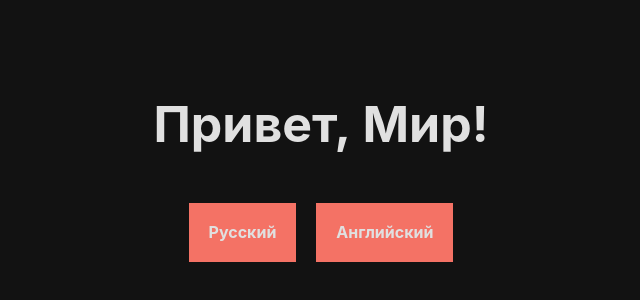
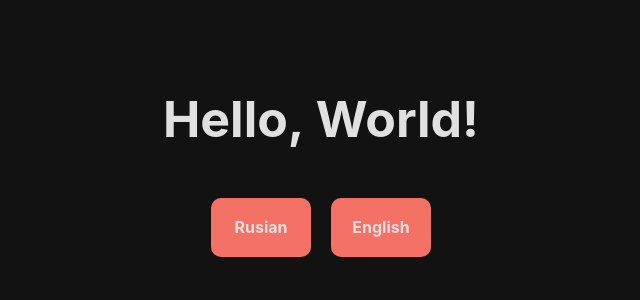
Before and after one commit to burydmitri/i18n--nuxt, a Nuxt app: page / in a window 1280 px wide. Shown: the part 238-538 px from the top of the page, without its empty margins (319-959 px from the left). Built offline with nearby package versions, Linux system fonts and the light colour scheme.

Commit message:
add lazy-load translations

```diff
--- /dev/null
+++ b/locales/en.js
@@ -0,0 +1,14 @@
+export default {
+  button: {
+    russian: 'Rusian',
+    english: 'English',
+  },
+  homeIntro: {
+    title: 'Hello, World!',
+  },
+  homeInfo: {
+    title: 'Some exp with i18n',
+    content:
+      'Lorem ipsum dolor sit amet consectetur, adipisicing elit. Hic eligendi sint molestiae natus. Eos reiciendis dicta accusamus rerum atque vero omnis, ea enim quisquam, fugiat laudantium. Quas, hic sint. Iure!',
+  },
+}
--- a/nuxt.config.js
+++ b/nuxt.config.js
@@ -57,34 +57,23 @@ export default {
   ],
 
   i18n: {
-    locales: ['ru', 'en'],
-    defaultLocale: 'ru',
+    locales: [
+      {
+        code: 'ru',
+        file: 'ru.js',
+      },
+      {
+        code: 'en',
+        file: 'en.js',
+      },
+    ],
+    defaultLocale: 'en',
     vueI18n: {
       silentFallbackWarn: true,
       fallbackLocale: 'ru',
-      messages: {
-        ru: {
-          message: {
-            hello: 'Привет, Мир!',
-            greeting: 'Доброе утро',
-          },
-          button: {
-            russian: 'Русский',
-            english: 'Английский',
-          },
-        },
-        en: {
-          message: {
-            hello: 'Hello, World!',
-            greeting: 'good morning',
-          },
-          button: {
-            russian: 'Rusian',
-            english: 'English',
-          },
-        },
-      },
     },
+    lazy: true,
+    langDir: 'locales/',
   },
 
   /*
--- a/pages/index.vue
+++ b/pages/index.vue
@@ -1,6 +1,6 @@
 <template>
   <div class="home">
-    <h1 class="home__title">{{ $t('message.hello') }}</h1>
+    <h1 class="home__title">{{ $t('homeIntro.title') }}</h1>
     <div class="buttons home__buttons">
       <nuxt-link
         :to="switchLocalePath('ru')"
@@ -13,6 +13,8 @@
         >{{ $t('button.english') }}</nuxt-link
       >
     </div>
+    <!-- <p v-t="'message.hello'"></p> -->
+    <!-- <p>{{ $t('message.hello') }}</p> -->
   </div>
 </template>
 
@@ -53,10 +55,12 @@ export default {}
     font-weight: 700;
     background-color: var(--red);
     text-decoration: none;
-    transition: 0.1s;
+    transition: 0.2s;
     text-align: center;
+    border-radius: 10px;
 
     padding: 20px;
+    margin-bottom: 10px;
 
     &:hover {
       color: var(--black);
```
Also changed, not shown: locales/ru.js (added, +14 -0 lines).
